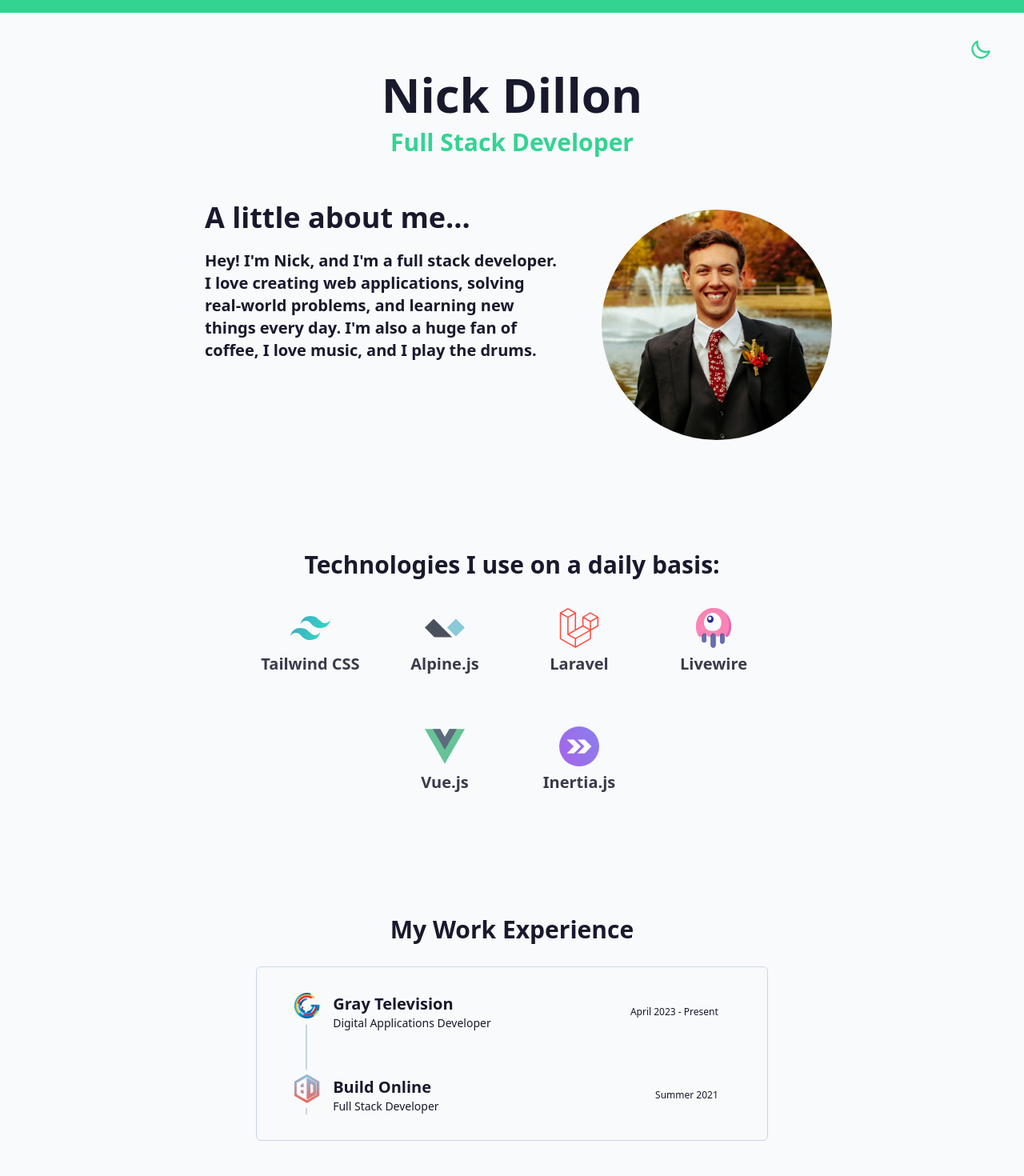
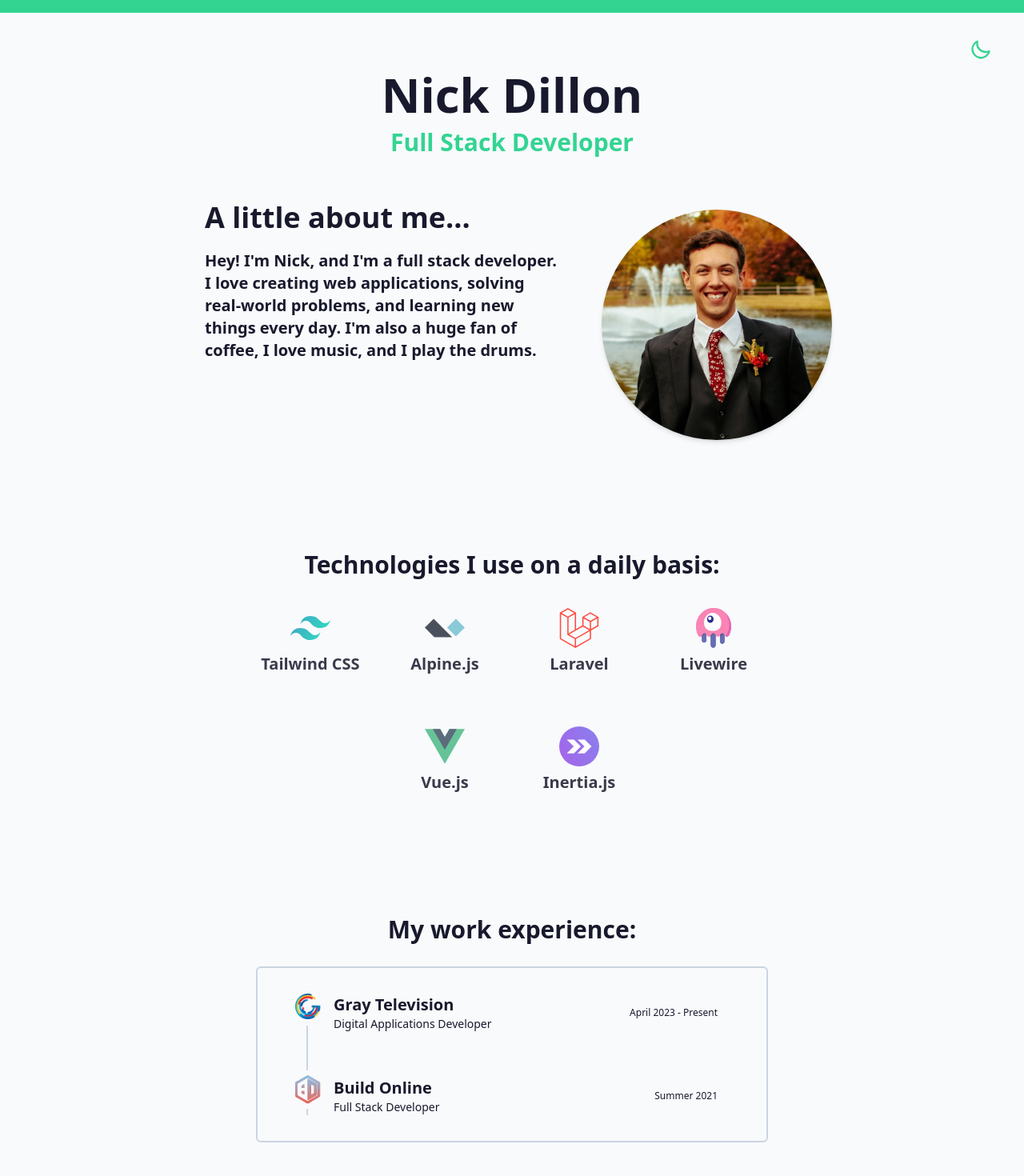
Before and after one commit to NickDillon1412/portfolio-site, a Vue app: page / in a window 1280 px wide. Shown: the top 1470 px of the page at 80% size. Built offline with nearby package versions, Linux system fonts and the light colour scheme; some icons are missing.

Commit message:
Updated styling and text

```diff
--- a/src/views/HomeView.vue
+++ b/src/views/HomeView.vue
@@ -9,7 +9,7 @@
           </p>
           <Socials class="pl-0 mt-5 mb-20 md:mb-5" />
         </div>
-        <img class="rounded-full w-72 h-72" src="/images/profile.jpg" alt="Profile Image">
+        <img class="rounded-full shadow-md w-72 h-72" src="/images/profile.jpg" alt="Profile Image">
       </div>
     </div>
 
@@ -19,15 +19,15 @@
     </div>
 
     <div class="mt-24 sm:mt-32 text-[#18192c] dark:text-slate-100">
-      <h1 class="w-9/12 mx-auto text-3xl font-semibold text-center mb-7">My Work Experience</h1>
-      <div class="flex justify-center w-10/12 mx-auto border rounded-md md:w-6/12 lg:4/12 border-slate-300 dark:border-slate-700">
+      <h1 class="w-9/12 mx-auto text-3xl font-semibold text-center mb-7">My work experience:</h1>
+      <div class="flex justify-center w-10/12 mx-auto border-2 rounded-md md:w-6/12 lg:4/12 border-slate-300 dark:border-slate-700">
         <Work />
       </div>
     </div>
 
     <div class="flex flex-col items-center justify-center mt-24 sm:mt-32 mb-14">
       <div class="p-4">
-        <h1 class="w-9/12 mx-auto mb-3 text-3xl font-semibold text-center">A couple of my projects:</h1>
+        <h1 class="w-9/12 mx-auto mb-2 text-3xl font-semibold text-center">A couple of my projects:</h1>
         <Projects class="pl-3 pr-3" />
       </div>
     </div>
```
